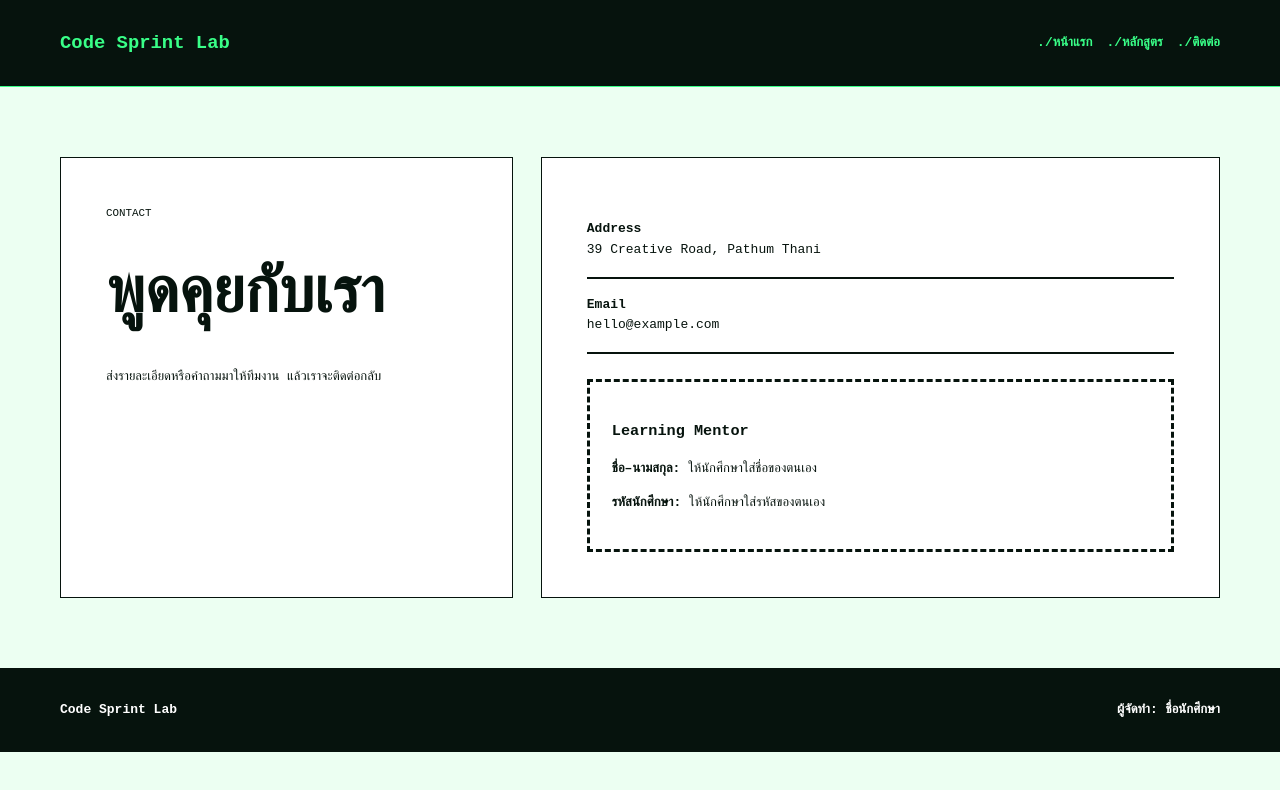
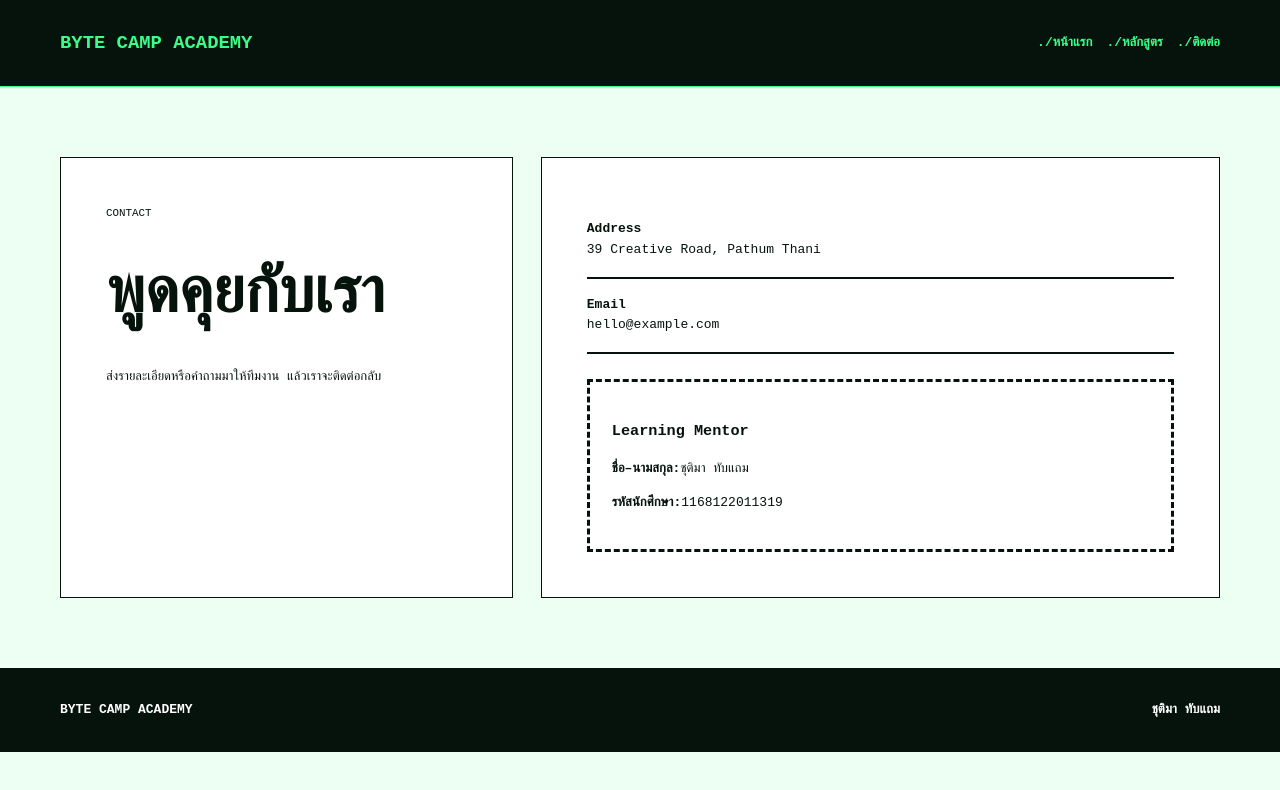
Before and after one commit to chutimathabthaem-collab/ex2, a plain HTML site: page contact.html in a window 1280 px wide. Drawn offline with Linux system fonts and the light colour scheme.

Commit message:
Update contact.html

```diff
--- a/contact.html
+++ b/contact.html
@@ -1 +1 @@
-<!doctype html><html lang="th"><head><meta charset="utf-8"><meta name="viewport" content="width=device-width,initial-scale=1"><title>ติดต่อ | Code Sprint Lab</title><link rel="stylesheet" href="assets/style.css"></head><body><header class="header"><nav class="nav container"><a class="brand" href="index.html">Code Sprint Lab</a><div class="links"><a href="index.html">หน้าแรก</a><a href="courses.html">หลักสูตร</a><a href="contact.html">ติดต่อ</a></div></nav></header><main class="contact"><div class="container contact-grid"><div><small>CONTACT</small><h1>พูดคุยกับเรา</h1><p>ส่งรายละเอียดหรือคำถามมาให้ทีมงาน แล้วเราจะติดต่อกลับ</p></div><div><div class="detail"><strong>Address</strong><br>39 Creative Road, Pathum Thani</div><div class="detail"><strong>Email</strong><br>hello@example.com</div><div class="student"><h3>Learning Mentor</h3><p><strong>ชื่อ–นามสกุล:</strong> ให้นักศึกษาใส่ชื่อของตนเอง</p><p><strong>รหัสนักศึกษา:</strong> ให้นักศึกษาใส่รหัสของตนเอง</p></div></div></div></main><footer class="footer"><div class="container footer-row"><strong>Code Sprint Lab</strong><span class="footer-student">ผู้จัดทำ: ชื่อนักศึกษา</span></div></footer></body></html>
+<!doctype html><html lang="th"><head><meta charset="utf-8"><meta name="viewport" content="width=device-width,initial-scale=1"><title>ติดต่อ | Code Sprint Lab</title><link rel="stylesheet" href="assets/style.css"></head><body><header class="header"><nav class="nav container"><a class="brand" href="boot.html">BYTE CAMP ACADEMY</a><div class="links"><a href="boot.html">หน้าแรก</a><a href="tracks.html">หลักสูตร</a><a href="support.html">ติดต่อ</a></div></nav></header><main class="contact"><div class="container contact-grid"><div><small>CONTACT</small><h1>พูดคุยกับเรา</h1><p>ส่งรายละเอียดหรือคำถามมาให้ทีมงาน แล้วเราจะติดต่อกลับ</p></div><div><div class="detail"><strong>Address</strong><br>39 Creative Road, Pathum Thani</div><div class="detail"><strong>Email</strong><br>hello@example.com</div><div class="student"><h3>Learning Mentor</h3><p><strong>ชื่อ–นามสกุล:</strong>ชุติมา ทับแถม</p><p><strong>รหัสนักศึกษา:</strong>1168122011319</p></div></div></div></main><footer class="footer"><div class="container footer-row"><strong>BYTE CAMP ACADEMY</strong><span class="footer-student">ชุติมา ทับแถม</span></div></footer></body></html>
```
